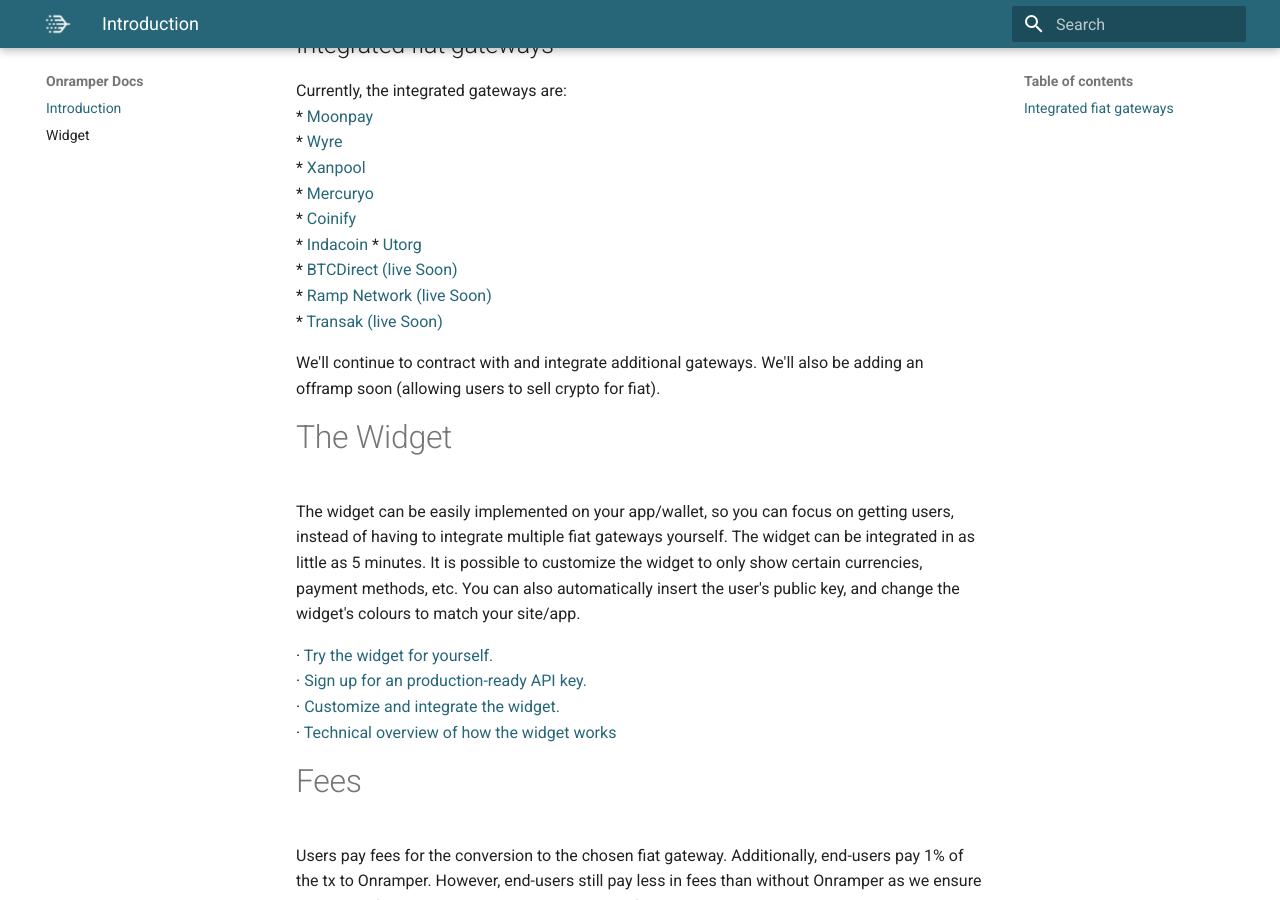
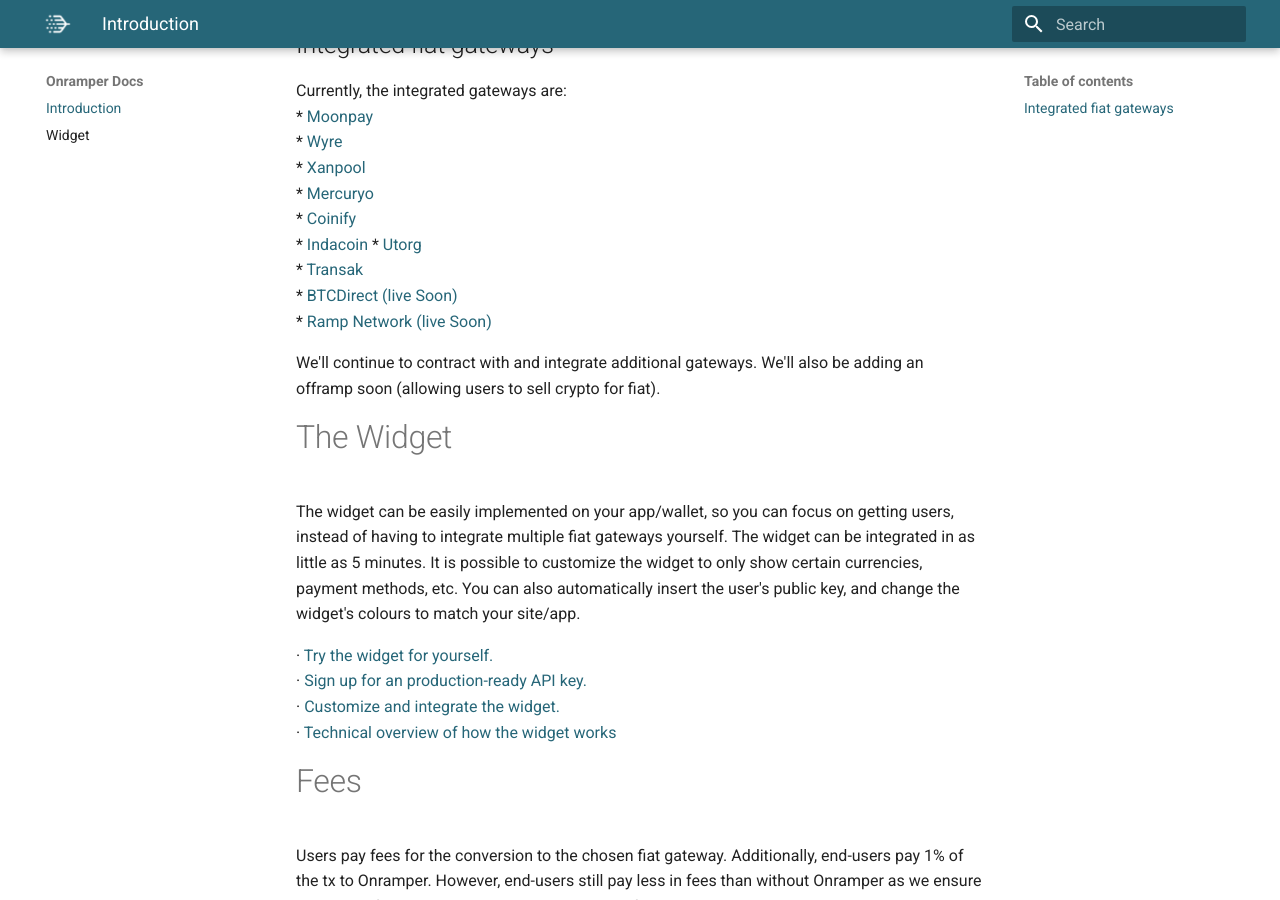
Before and after one commit to onramper/docs, an MkDocs documentation site: the page built from docs/index.md, in a window 1280 px wide and 900 px high, scrolled down 362 px. Built offline with MkDocs 1.6.1 and Material for MkDocs 9.7.7, drawn with Linux system fonts in a browser that asks for light colours.

Commit message:
Update index.md

```diff
--- a/docs/index.md
+++ b/docs/index.md
@@ -12,9 +12,9 @@ Currently, the integrated gateways are:
 * <a href="https://www.coinify.com/" target="_blank">Coinify</a>
 * <a href="https://www.indacoin.com/" target="_blank">Indacoin</a>
 * <a href="https://utorg.pro/" target="_blank">Utorg</a>
+* <a href="https://transak.com/" target="_blank">Transak</a>
 * <a href="https://btcdirect.eu/en-gb/" target="_blank">BTCDirect (live Soon)</a>
 * <a href="https://ramp.network/" target="_blank">Ramp Network (live Soon)</a>
-* <a href="https://transak.com/" target="_blank">Transak (live Soon)</a>
 
 We'll continue to contract with and integrate additional gateways. We'll also be adding an offramp soon (allowing users to sell crypto for fiat).
 
```
